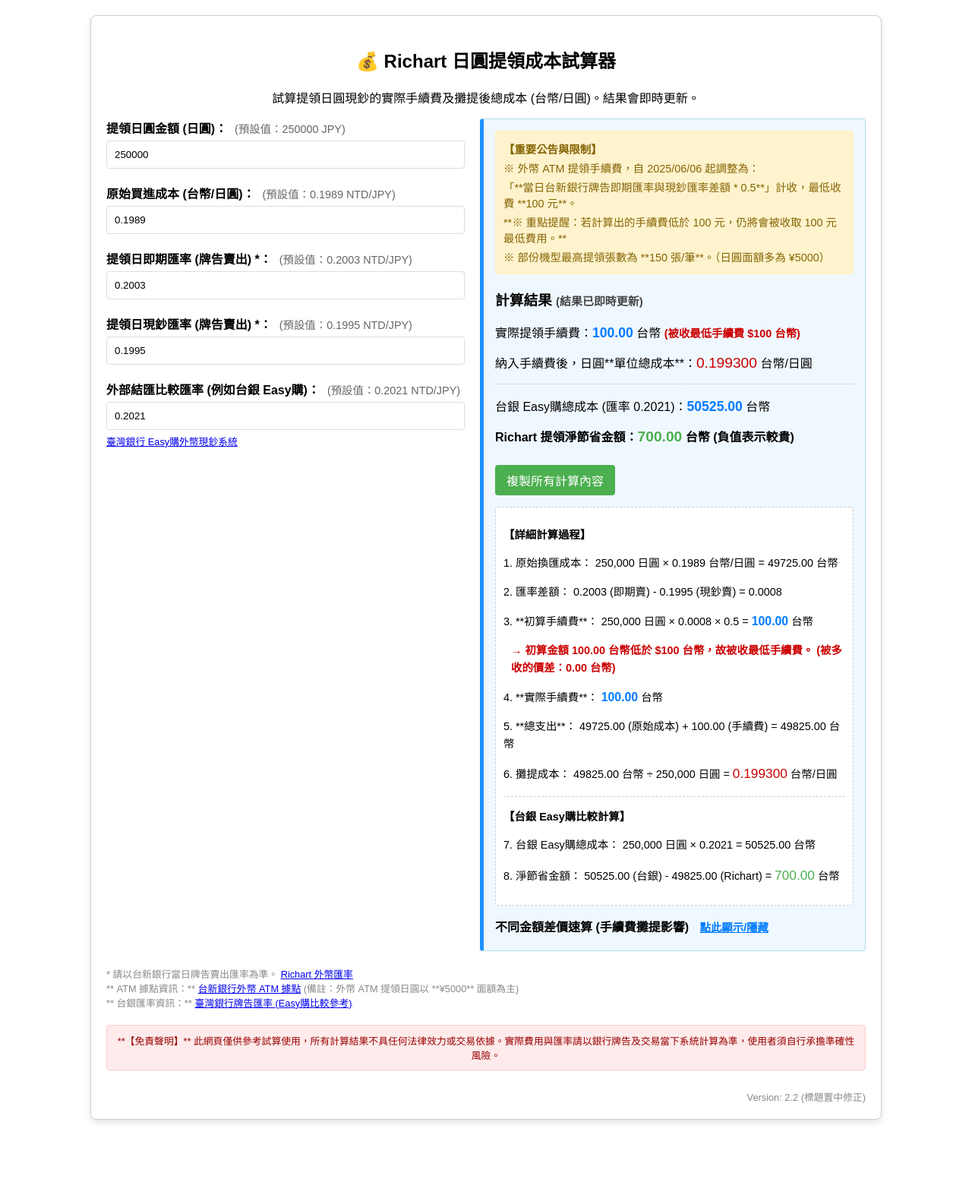
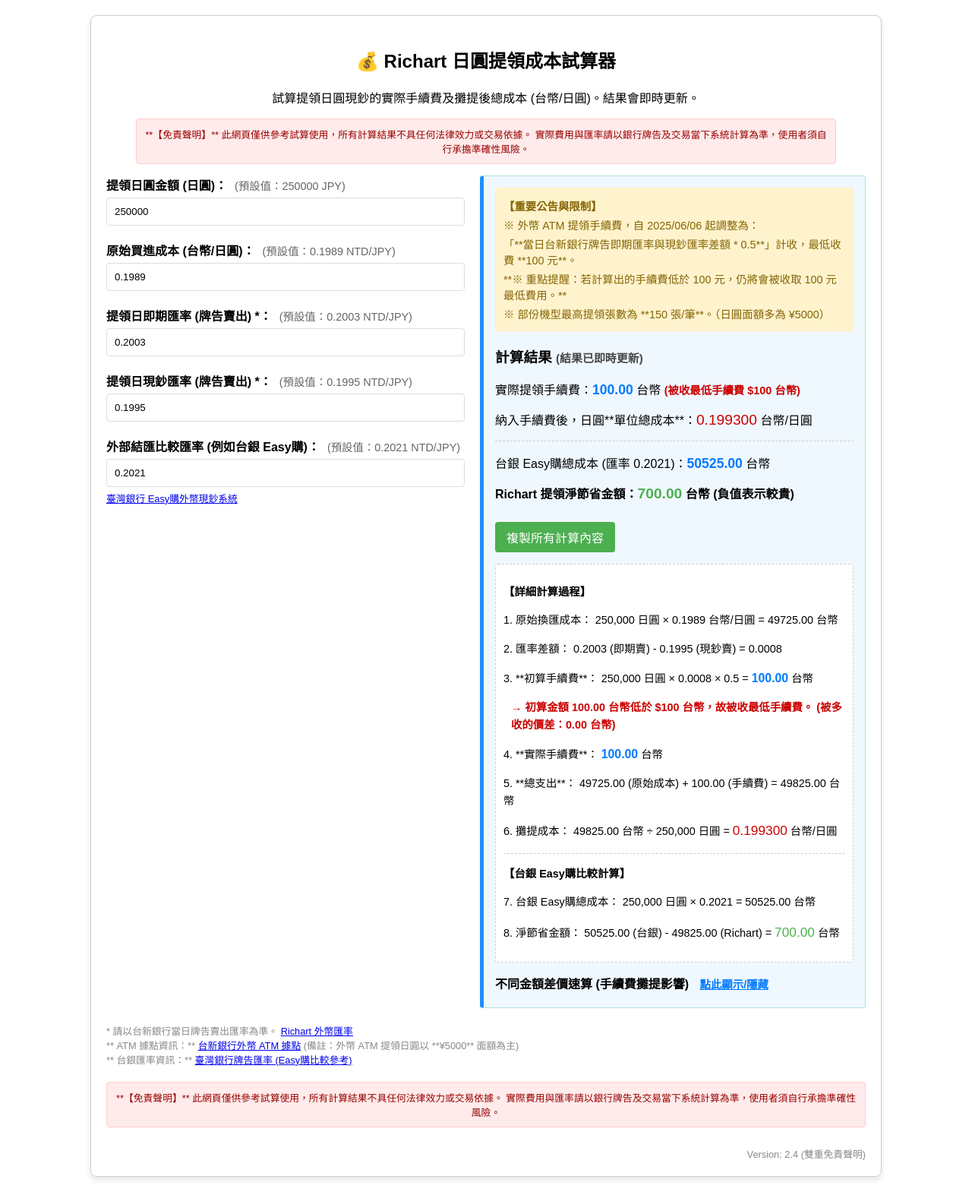
Before and after one commit to zeroffa/RichartATM, a plain HTML site: page index.html in a window 1280 px wide. Shown: the whole page at 76% size. Before the commit the page ends 1494 px from the top, so only its background shows below. Drawn offline with Linux system fonts and the light colour scheme.

Commit message:
Update index.html

```diff
--- a/index.html
+++ b/index.html
@@ -15,15 +15,38 @@
             border-radius: 8px;
         }
 
-        /* **【V2.2 修正】** 標題置中 */
+        /* 標題置中 */
         h2 {
             text-align: center;
         }
 
-        /* **【V2.2 修正】** 標題下的第一段說明文字置中 */
+        /* 標題下的第一段說明文字置中 */
         body > p:first-of-type {
             text-align: center;
         }
+
+        /* 免責聲明通用樣式 (上方與下方共用基礎) */
+        #disclaimer, #disclaimer-footer {
+            font-size: 0.8em;
+            color: #990000;
+            background-color: #ffebeb;
+            border: 1px solid #ffcccc;
+            padding: 10px;
+            border-radius: 4px;
+            text-align: center;
+        }
+
+        /* 上方免責聲明專用邊距與置中 */
+        #disclaimer {
+            margin: 15px auto; /* 置中並增加上下邊距 */
+            max-width: 90%;
+        }
+
+        /* 下方免責聲明專用邊距 */
+        #disclaimer-footer {
+            margin-top: 20px;
+        }
+
 
         /* 電腦版 (寬螢幕) - 左右並排佈局 */
         .container {
@@ -112,21 +135,16 @@
 
         .version-info { margin-top: 25px; font-size: 0.8em; color: #888; text-align: right; width: 100%; }
 
-        #disclaimer {
-            font-size: 0.8em;
-            color: #990000;
-            background-color: #ffebeb;
-            border: 1px solid #ffcccc;
-            padding: 10px;
-            margin-top: 20px;
-            border-radius: 4px;
-            text-align: center;
-        }
     </style>
 </head>
 <body>
     <h2>💰 Richart 日圓提領成本試算器</h2>
     <p>試算提領日圓現鈔的實際手續費及攤提後總成本 (台幣/日圓)。結果會即時更新。</p>
+
+    <div id="disclaimer">
+        **【免責聲明】** 此網頁僅供參考試算使用，所有計算結果不具任何法律效力或交易依據。
+        實際費用與匯率請以銀行牌告及交易當下系統計算為準，使用者須自行承擔準確性風險。
+    </div>
 
     <div class="container">
 
@@ -192,12 +210,13 @@
         ** 台銀匯率資訊：** <a href="https://rate.bot.com.tw/xrt?Lang=zh-TW" target="_blank">臺灣銀行牌告匯率 (Easy購比較參考)</a>
     </p>
 
-    <div id="disclaimer">
-        **【免責聲明】** 此網頁僅供參考試算使用，所有計算結果不具任何法律效力或交易依據。實際費用與匯率請以銀行牌告及交易當下系統計算為準，使用者須自行承擔準確性風險。
+    <div id="disclaimer-footer">
+        **【免責聲明】** 此網頁僅供參考試算使用，所有計算結果不具任何法律效力或交易依據。
+        實際費用與匯率請以銀行牌告及交易當下系統計算為準，使用者須自行承擔準確性風險。
     </div>
 
     <div class="version-info">
-        Version: 2.2 (標題置中修正)
+        Version: 2.4 (雙重免責聲明)
     </div>
 
     <script src="calculator.js"></script>
```
